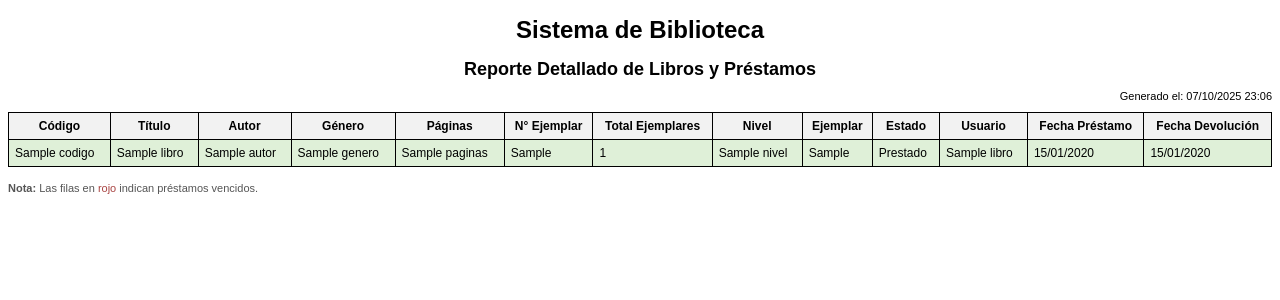
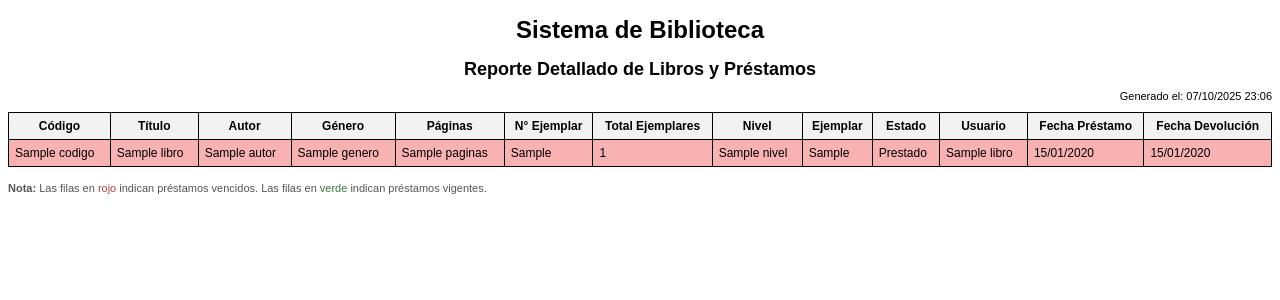
Before and after one commit to SaramariaT/proyecto_biblioteca, a CodeIgniter 4 app: the page made by app/Views/reportes/libros_estado_pdf.php in a window 1280 px wide. Shown: the top 300 px of the page. Run offline with PHP 8.4 and a stand-in for CodeIgniter, Linux system fonts and the light colour scheme; the template is opened without the code that fills it: most values are stand-ins (such as "Sample title", 1, 10 or a date in 2020); some libraries are stand-ins or nearby versions.

Commit message:
Actualización de los reportes

```diff
--- a/app/Views/reportes/libros_estado_pdf.php
+++ b/app/Views/reportes/libros_estado_pdf.php
@@ -42,15 +42,18 @@
             <?php foreach ($libros as $libro): ?>
                 <?php
                     $clase = '';
-                    // Determinar clase y estado
-                    if (isset($libro['retraso']) && intval($libro['retraso']) === 1) {
-                        $clase = 'retrasado';
+                    $estadoTexto = 'Disponible';
+
+                    if (!empty($libro['nombre_usuario'])) {
                         $estadoTexto = 'Prestado';
-                    } elseif (!empty($libro['nombre_usuario'])) {
-                        $clase = 'vigente';
-                        $estadoTexto = 'Prestado';
-                    } else {
-                        $estadoTexto = 'Disponible';
+                        $hoy = date('Y-m-d');
+                        $fechaDevolucion = !empty($libro['fecha_devolucion']) ? date('Y-m-d', strtotime($libro['fecha_devolucion'])) : null;
+
+                        if ($fechaDevolucion && $fechaDevolucion < $hoy) {
+                            $clase = 'retrasado'; // rojo
+                        } else {
+                            $clase = 'vigente'; // verde
+                        }
                     }
                 ?>
                 <tr class="<?= $clase ?>">
@@ -73,7 +76,7 @@
     </table>
 
     <div class="leyenda">
-        <strong>Nota:</strong> Las filas en <span style="color: #a94442;">rojo</span> indican préstamos vencidos.
+        <strong>Nota:</strong> Las filas en <span style="color: #a94442;">rojo</span> indican préstamos vencidos. Las filas en <span style="color: #3c763d;">verde</span> indican préstamos vigentes.
     </div>
 </body>
 </html>
```
